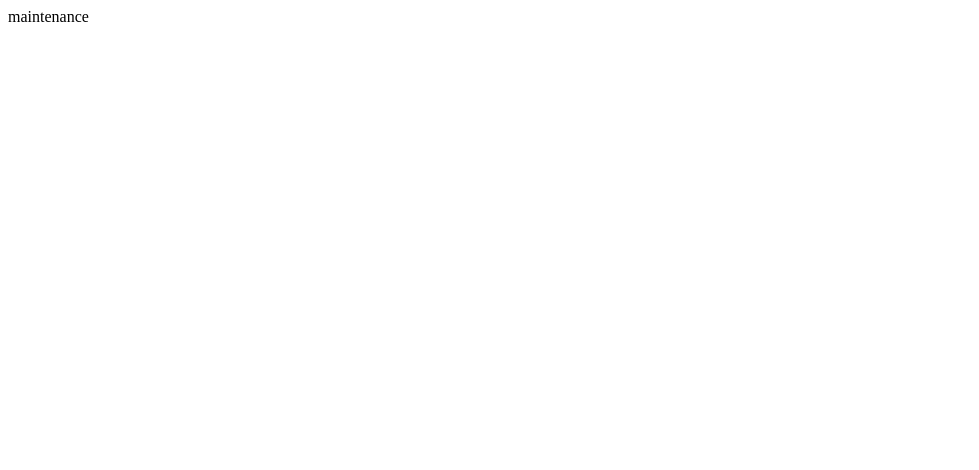
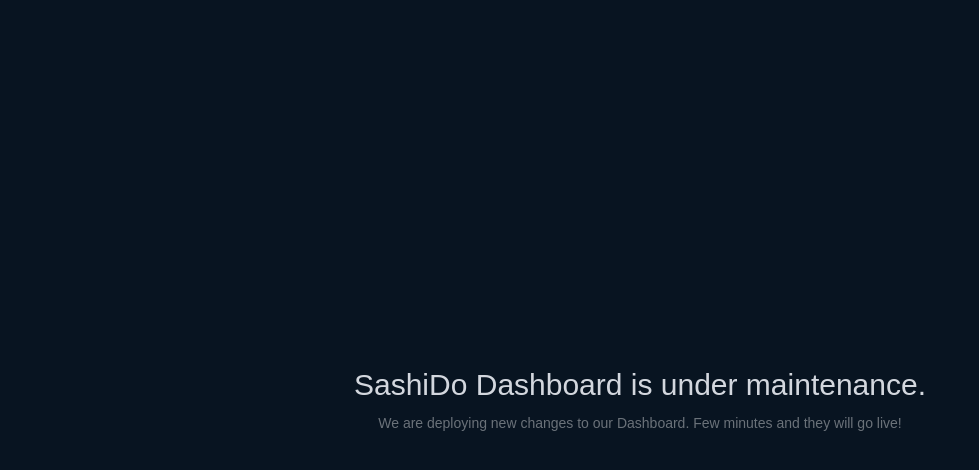
Before and after one commit to cloudstrap/maintenance-page, a plain HTML site: page index.html in a window 1280 px wide. Shown: the whole page, without its empty margins (0-979 px from the left). Drawn offline with Linux system fonts and the light colour scheme.

Commit message:
maintenance

```diff
--- a/index.html
+++ b/index.html
@@ -1 +1,44 @@
-maintenance
+
+<!DOCTYPE html>
+<meta name="robots" content="noindex">
+<html>
+
+<head>
+  <meta charset="utf-8">
+  <meta name="viewport" content="width=device-width">
+  <title>SashiDo Dashboard is under maintenance.</title>
+  <style>
+    html, body {
+      background: #081421;
+      color: #d3d7de;
+      font-family: sans-serif;
+      font-size: 18px;
+      line-height: 1.5em;
+      cursor: default;
+      white-space: nowrap;
+      display: flex;
+      justify-content: center;
+      align-items: center;
+      min-height: 100%;
+      flex-direction: column;
+    }
+
+    h1 {
+      font-size: 30px;
+      font-weight: 300;
+      margin-bottom: 0;
+    }
+
+    h2 {
+      color: rgba(255,255,255, .4);
+      font-weight: 300;
+      font-size: 14px;
+    }
+  </style>
+</head>
+
+<body>
+  <h1>SashiDo Dashboard is under maintenance.</h1>
+  <h2>We are deploying new changes to our Dashboard. Few minutes and they will go live!</h2>
+</body>
+</html>
```
